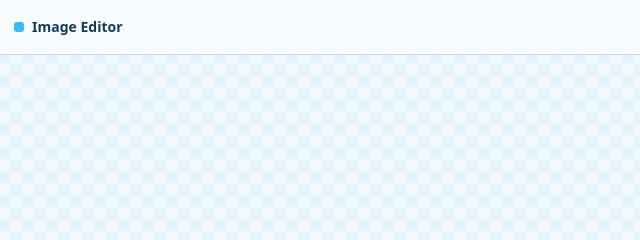
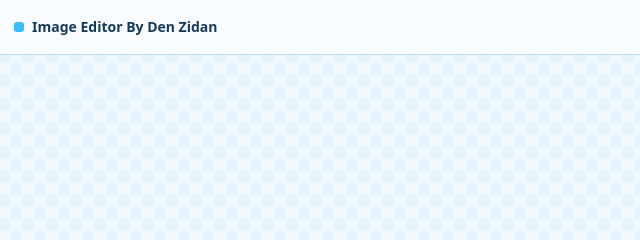
Before and after one commit to zidan-dev636/imgeditor, a plain HTML site: page index.html in a window 1280 px wide. Shown: the top 240 px of the page, 0-640 px from the left. Drawn offline with Linux system fonts and the light colour scheme.

Commit message:
Update index.html

```diff
--- a/index.html
+++ b/index.html
@@ -184,7 +184,7 @@
 <body>
 <div class="app" id="app">
   <header>
-    <div class="brand"><span class="brand-dot" aria-hidden="true"></span>Image Editor</div>
+    <div class="brand"><span class="brand-dot" aria-hidden="true"></span>Image Editor By Den Zidan</div>
     <button class="btn" id="openBtn" type="button">
       <svg viewBox="0 0 24 24" fill="none" stroke="currentColor" stroke-width="2" aria-hidden="true"><path d="M21 15v4a2 2 0 0 1-2 2H5a2 2 0 0 1-2-2v-4M17 8l-5-5-5 5M12 3v12"/></svg>
       Open
```
